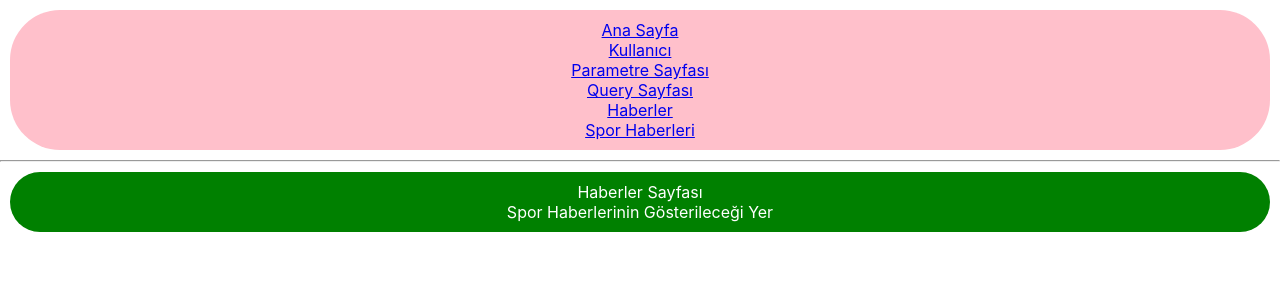
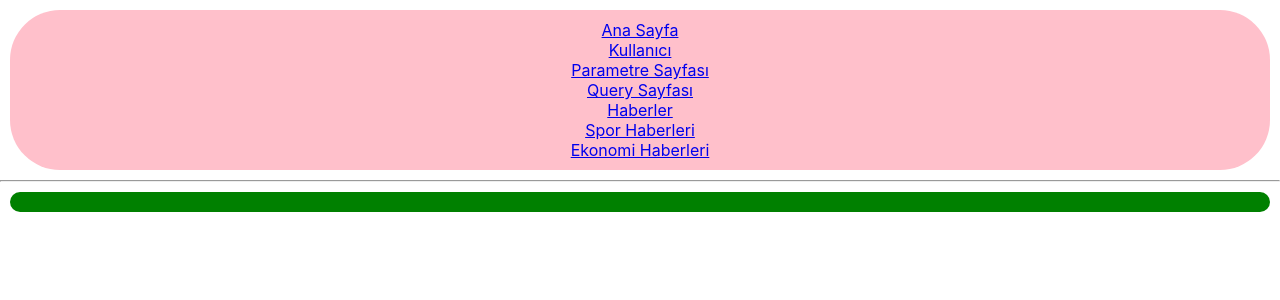
Before and after one commit to huseyinbattal/react-router-dom, a React (Create React App) app: page /haberler in a window 1280 px wide. Shown: the top 300 px of the page. Built offline with nearby package versions, Linux system fonts and the light colour scheme.

Commit message:
nested routes

```diff
--- a/src/App.js
+++ b/src/App.js
@@ -22,7 +22,10 @@ function App() {
       <br/>
         <Link to="/haberler">Haberler</Link>
         <br />
-      <Link to="/haberler/sporhaberleri">Spor Haberleri</Link>
+        <Link to="/haberler/sporhaberleri">Spor Haberleri</Link>
+        <br />
+      <Link to="/haberler/ekonomihaberleri">Ekonomi Haberleri</Link>
+
 
       </div>
 
--- a/src/views/NewView.js
+++ b/src/views/NewView.js
@@ -4,10 +4,7 @@ import { Outlet } from 'react-router-dom'
 function NewView() {
   return (
       <div>
-          Haberler Sayfası
-          <div>
-              Spor Haberlerinin Gösterileceği Yer
-          </div>
+
           <Outlet/>
       </div>
   )
```
